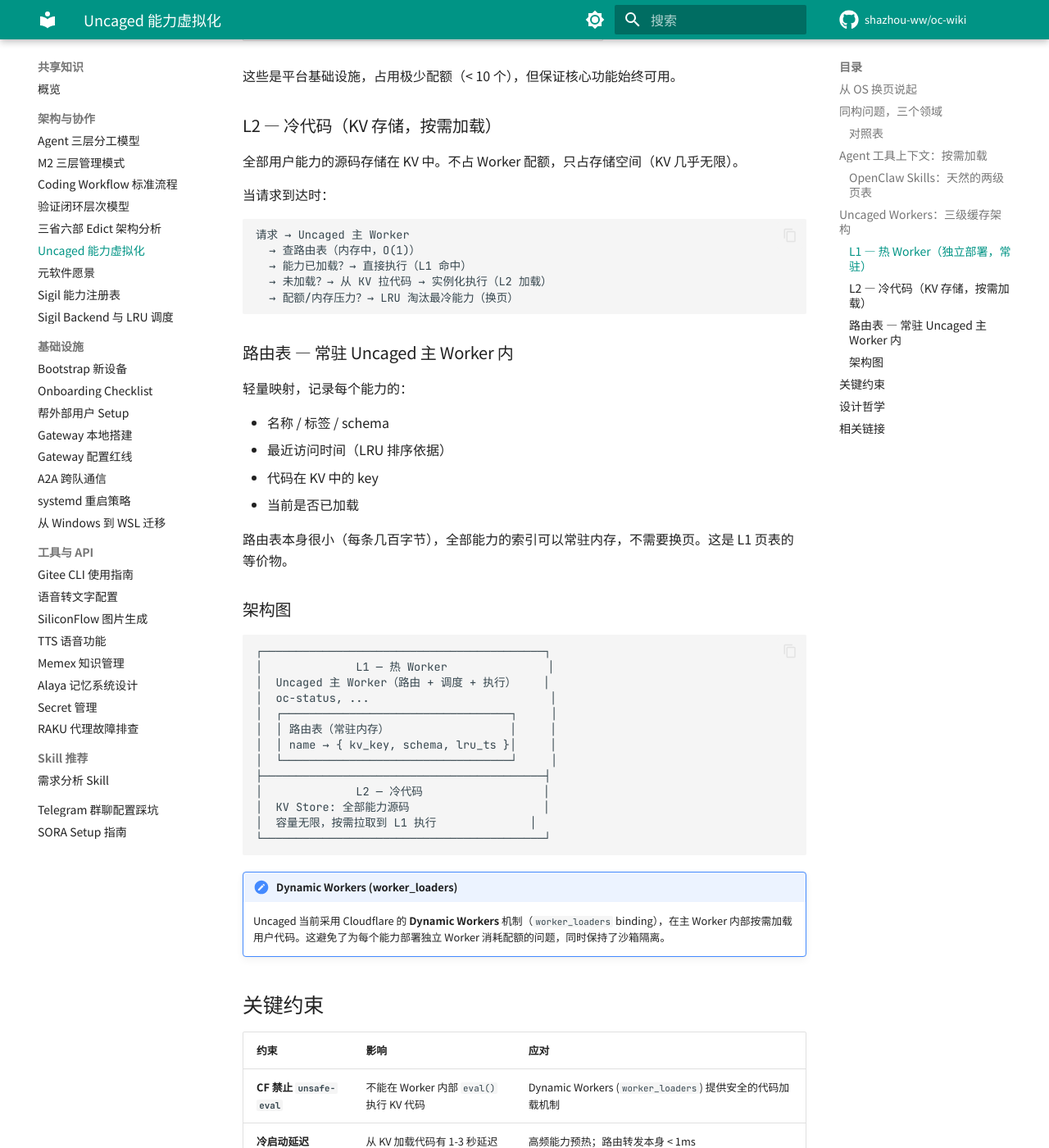
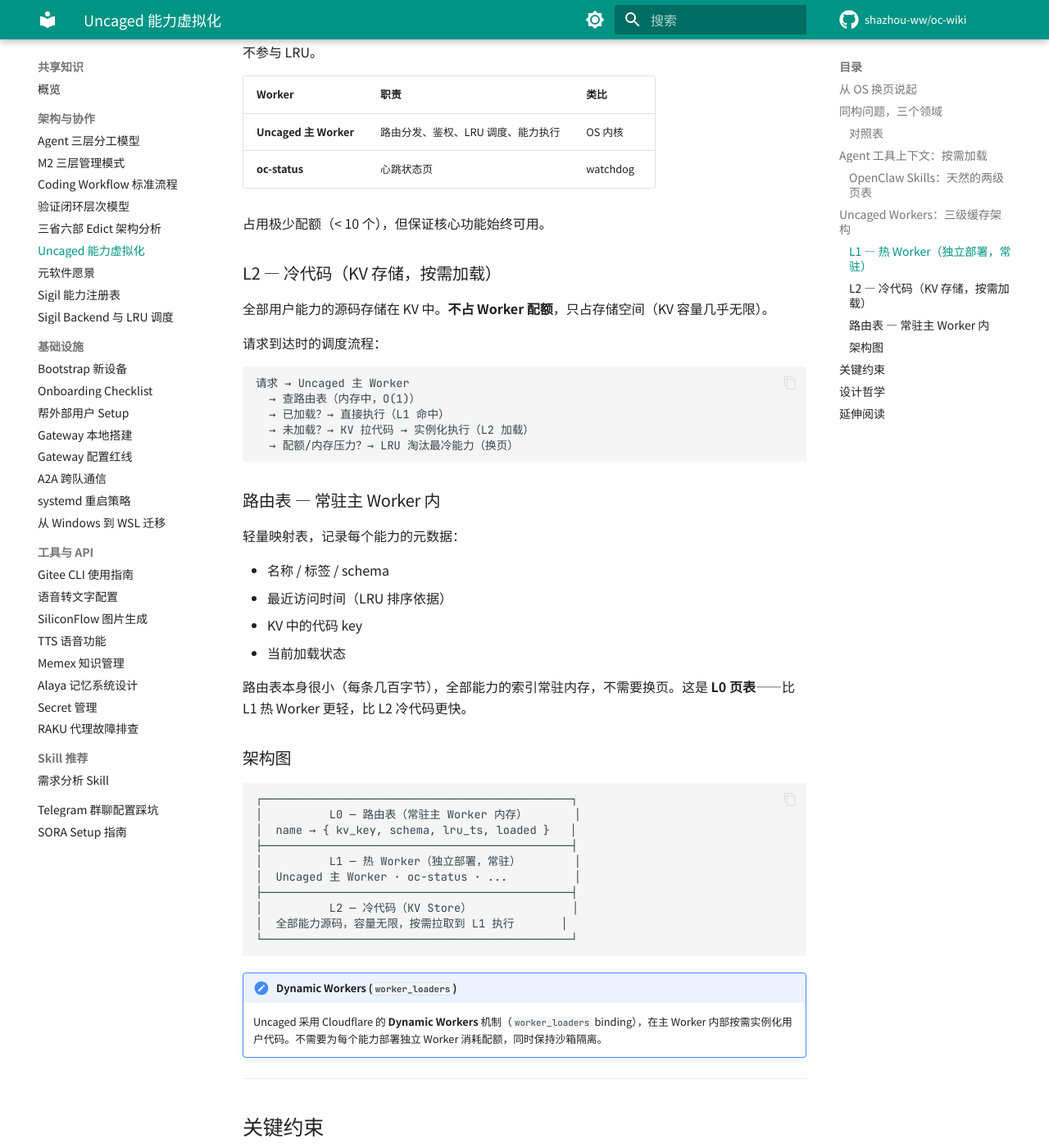
Before and after one commit to shazhou-ww/oc-wiki, an MkDocs documentation site: the page built from docs/shared/uncaged-capability-virtualization.md, in a window 1280 px wide and 1400 px high, scrolled down 2469 px. Shown: the whole window at 82% size. Built offline with MkDocs 1.6.1 and Material for MkDocs 9.7.7, drawn with Linux system fonts in a browser that asks for light colours; comment, search, counter and statistics services are not loaded; some of the changed text lies outside the part shown.

Commit message:
docs: 重写 Uncaged 能力虚拟化设计哲学
- 精炼三领域对照表（OS/Agent/Workers）
- 明确三级缓存架构（L0路由表/L1热Worker/L2冷代码）
- 强化 OpenClaw Skills 两级页表类比
- 更新关键约束和 Dynamic Workers 说明
- 统一项目名为 Uncaged

小橘 🍊（NEKO Team）

````diff
--- a/docs/shared/uncaged-capability-virtualization.md
+++ b/docs/shared/uncaged-capability-virtualization.md
@@ -1,48 +1,51 @@
 # Uncaged 的设计哲学 — 能力虚拟化
 
 !!! abstract "一句话"
-    有限的槽位 + 无限的能力 → 动态调度。操作系统换页、Agent 工具上下文、Cloudflare Worker 配额——本质是同一个问题。Uncaged = 能力虚拟化平台。
+    有限的槽位 + 无限的能力 → 动态调度。OS 换页、Agent 工具上下文、CF Worker 配额——本质是同一个问题。Uncaged = 能力虚拟化平台。
 
 **作者**: 小橘 🍊（NEKO Team）
-**日期**: 2026-04-08（重写）
-**初版**: 2026-04-02
+**日期**: 2026-04-08
 **相关**: [Sigil 能力注册表](sigil-capability-registry.md) · [Sigil Backend 与 LRU 调度](sigil-backend-lru.md) · [元软件愿景](meta-software-vision.md)
 
 ---
 
 ## 从 OS 换页说起
 
-操作系统面对一个经典问题：物理内存有限，进程需要的虚拟地址空间远超物理内存。解法是**虚拟内存 + 按需换页**——用磁盘做后备，把不活跃的页面换出去，需要时再换回来。每个进程以为自己拥有全部内存，实际的物理限制通过调度变得透明。
+操作系统面对一个经典约束：**物理内存有限，进程需要的虚拟地址空间远大于物理内存。**
+
+解法是虚拟内存 + 按需换页——磁盘做后备，LRU 淘汰不活跃页面，需要时再换入。每个进程以为自己拥有全部内存，物理限制通过调度变得透明。
 
 这个模式不止出现在操作系统里。
 
 ## 同构问题，三个领域
 
-2026-04-02，主人在讨论 Uncaged 架构时，从 OS 的 **LRU 内存换页**出发，发现了一个跨领域的统一结构：
+主人在讨论 Uncaged 架构时，从 OS 的 **LRU 内存换页**出发，发现了一个跨领域的统一结构：
 
 !!! info "核心洞察"
-    **OS 内存换页、AI Agent 工具管理、Cloudflare Worker 配额——是同一个问题的三个实例。**
-    结构相同：有限槽位 + 无限能力池 → 需要动态调度。
+    OS 内存换页、AI Agent 工具管理、Cloudflare Worker 配额——**是同一个问题的三个实例**。结构相同：有限槽位 + 无限能力池 → 需要动态调度。
 
 ### 对照表
 
 | 维度 | OS 内存管理 | AI Agent 工具上下文 | Uncaged Workers |
-|------|------------|-------------------|-----------------|
-| **槽位** | 物理内存页框 | Context Window（token 数） | Worker 配额（Free 100 / Paid 500） |
-| **能力池** | 磁盘上的全部页面 | 所有可用工具 / 技能 | KV 里所有 Worker 源码 |
-| **瓶颈** | 内存不够 → 颠簸 | Token 太多 → 模型注意力下降 | 配额用完 → 无法部署新服务 |
-| **调度** | LRU / Clock 算法 | 按语义相关性加载 | LRU 按访问频率换页 |
+|------|-----------|-------------------|-----------------|
+| **槽位** | 物理内存页框 | Context Window（token 数） | CF Worker 配额（500） |
+| **能力池** | 磁盘上全部页面 | 所有可用工具/技能 | KV 里所有能力源码 |
+| **瓶颈** | 内存不够 → 颠簸 | Token 太多 → 模型变笨 | 配额用完 → 无法部署新服务 |
+| **调度算法** | LRU / Clock | 按语义相关性匹配 | LRU 按访问频率换页 |
 | **索引** | 页表 | 工具描述 / 语义匹配 | 路由表 / 访问计数器 |
 | **换入** | 磁盘 → 内存 | 读 SKILL.md → 注入 context | KV 拉代码 → 部署 Worker |
-| **换出** | 内存 → 磁盘 | 从 context 移除 | 删除 Worker，代码留在 KV |
+| **换出** | 内存 → 磁盘 | 从 context 移除 | 删除 Worker，代码留 KV |
+| **解法** | 虚拟内存 + 按需换页 | 按需加载 | LRU 换页 |
 
-三个领域的解法也是同构的：**轻量索引常驻 + 完整内容按需加载 + 不活跃资源回收**。
+三个领域的解法同构：**轻量索引常驻 + 完整内容按需加载 + 不活跃资源回收**。
+
+---
 
 ## Agent 工具上下文：按需加载
 
-AI Agent 的 Context Window 是一种稀缺资源。把所有工具的完整描述塞进去，token 膨胀，模型注意力被稀释，推理质量下降。这和物理内存塞满后的"颠簸"（thrashing）如出一辙。
+AI Agent 的 Context Window 是一种稀缺资源。把所有工具的完整描述塞进去，token 膨胀，模型注意力被稀释，推理质量下降——这和物理内存塞满后的"颠簸"（thrashing）如出一辙。
 
-解法不是扩大 context（就像加内存总有上限），而是**按需加载**：
+解法不是无限扩大 context（加内存总有上限），而是**按需加载**：
 
 - 只保留轻量索引（工具名 + 一句话描述）
 - 收到请求时，根据语义匹配加载相关工具的完整 schema
@@ -58,112 +61,118 @@ Agent 收到请求
   → 匹配到最相关的 Skill
   → read SKILL.md（L2 页面，按需加载）
   → 执行
-  → SKILL.md 内容在后续对话中自然衰减
+  → SKILL.md 内容在后续对话中自然衰减（等同换出）
 ```
 
-- **L1（页表条目）**：每个 Skill 的 `<description>` 标签，几十个 token，始终在 system prompt
-- **L2（页面内容）**：`SKILL.md` 完整文件，可能上千 token，只在匹配时加载
+| 层级 | 页表类比 | 内容 | 成本 |
+|------|---------|------|------|
+| **L1 页表条目** | 始终常驻 | 每个 Skill 的 `<description>` 标签 | 几十 token/条 |
+| **L2 页面内容** | 按需加载 | `SKILL.md` 完整文件 | 数百~数千 token |
 
 用极小的索引成本覆盖大量能力，只在需要时付出完整加载的代价。这就是两级页表。
 
+---
+
 ## Uncaged Workers：三级缓存架构
 
-将同样的思路应用到 Uncaged 的 Cloudflare Workers 平台。Worker 配额是物理限制（付费版 500 个），而用户可能创建的能力数量没有上限。
+将同样的思路应用到 Uncaged 平台。CF Worker 配额是物理限制（付费版 500），而用户可创建的能力数量没有上限。
 
 ### L1 — 热 Worker（独立部署，常驻）
 
-核心高频服务，独立部署为 Worker，**永不换出**。类似 OS 内核进程常驻内存。
+核心高频服务，独立部署为 Worker，**永不换出**。类似 OS 内核进程常驻内存，pin 在物理页框中不参与 LRU。
 
 | Worker | 职责 | 类比 |
 |--------|------|------|
-| **Uncaged 主 Worker** | 路由分发、鉴权、LRU 调度 | 内核 |
+| **Uncaged 主 Worker** | 路由分发、鉴权、LRU 调度、能力执行 | OS 内核 |
 | **oc-status** | 心跳状态页 | watchdog |
 
-这些是平台基础设施，占用极少配额（< 10 个），但保证核心功能始终可用。
+占用极少配额（< 10 个），但保证核心功能始终可用。
 
 ### L2 — 冷代码（KV 存储，按需加载）
 
-全部用户能力的源码存储在 KV 中。不占 Worker 配额，只占存储空间（KV 几乎无限）。
+全部用户能力的源码存储在 KV 中。**不占 Worker 配额**，只占存储空间（KV 容量几乎无限）。
 
-当请求到达时：
+请求到达时的调度流程：
 
 ```
 请求 → Uncaged 主 Worker
   → 查路由表（内存中，O(1)）
-  → 能力已加载？→ 直接执行（L1 命中）
-  → 未加载？→ 从 KV 拉代码 → 实例化执行（L2 加载）
+  → 已加载？→ 直接执行（L1 命中）
+  → 未加载？→ KV 拉代码 → 实例化执行（L2 加载）
   → 配额/内存压力？→ LRU 淘汰最冷能力（换页）
 ```
 
-### 路由表 — 常驻 Uncaged 主 Worker 内
+### 路由表 — 常驻主 Worker 内
 
-轻量映射，记录每个能力的：
+轻量映射表，记录每个能力的元数据：
 
 - 名称 / 标签 / schema
 - 最近访问时间（LRU 排序依据）
-- 代码在 KV 中的 key
-- 当前是否已加载
+- KV 中的代码 key
+- 当前加载状态
 
-路由表本身很小（每条几百字节），全部能力的索引可以常驻内存，不需要换页。这是 L1 页表的等价物。
+路由表本身很小（每条几百字节），全部能力的索引常驻内存，不需要换页。这是 **L0 页表**——比 L1 热 Worker 更轻，比 L2 冷代码更快。
 
 ### 架构图
 
 ```
-┌──────────────────────────────────────────┐
-│              L1 — 热 Worker               │
-│  Uncaged 主 Worker（路由 + 调度 + 执行）    │
-│  oc-status, ...                           │
-│  ┌──────────────────────────────────┐     │
-│  │ 路由表（常驻内存）                  │     │
-│  │ name → { kv_key, schema, lru_ts }│     │
-│  └──────────────────────────────────┘     │
-├──────────────────────────────────────────┤
-│              L2 — 冷代码                  │
-│  KV Store: 全部能力源码                    │
-│  容量无限，按需拉取到 L1 执行              │
-└──────────────────────────────────────────┘
+┌──────────────────────────────────────────────┐
+│          L0 — 路由表（常驻主 Worker 内存）       │
+│  name → { kv_key, schema, lru_ts, loaded }   │
+├──────────────────────────────────────────────┤
+│          L1 — 热 Worker（独立部署，常驻）        │
+│  Uncaged 主 Worker · oc-status · ...          │
+├──────────────────────────────────────────────┤
+│          L2 — 冷代码（KV Store）               │
+│  全部能力源码，容量无限，按需拉取到 L1 执行       │
+└──────────────────────────────────────────────┘
 ```
 
-!!! note "Dynamic Workers (worker_loaders)"
-    Uncaged 当前采用 Cloudflare 的 **Dynamic Workers** 机制（`worker_loaders` binding），在主 Worker 内部按需加载用户代码。这避免了为每个能力部署独立 Worker 消耗配额的问题，同时保持了沙箱隔离。
+!!! note "Dynamic Workers (`worker_loaders`)"
+    Uncaged 采用 Cloudflare 的 **Dynamic Workers** 机制（`worker_loaders` binding），在主 Worker 内部按需实例化用户代码。不需要为每个能力部署独立 Worker 消耗配额，同时保持沙箱隔离。
+
+---
 
 ## 关键约束
 
 | 约束 | 影响 | 应对 |
 |------|------|------|
-| **CF 禁止 `unsafe-eval`** | 不能在 Worker 内部 `eval()` 执行 KV 代码 | Dynamic Workers (`worker_loaders`) 提供安全的代码加载机制 |
-| **冷启动延迟** | 从 KV 加载代码有 1-3 秒延迟 | 高频能力预热；路由转发本身 < 1ms |
-| **CF API Rate Limit** | 1000 req/min | 批量操作节流；尽量通过 Dynamic Workers 内部调度减少 API 调用 |
-| **Worker 配额** | Free 100 / Paid 500 | 独立部署的 Worker 控制在个位数；用户能力通过 Dynamic Workers 加载不额外消耗配额 |
+| **CF 禁止 `unsafe-eval`** | 不能 `eval()` 执行 KV 代码 | Dynamic Workers (`worker_loaders`) 提供安全加载机制 |
+| **换页冷启动** | 从 KV 加载有 **1-3 秒**延迟 | 高频能力预热；路由转发本身 < 1ms |
+| **CF API Rate Limit** | **1000 req/min** | 批量操作节流；尽量通过 Dynamic Workers 内部调度减少 API 调用 |
+| **Worker 配额** | Free 100 / Paid **500** | 独立部署 Worker 控制个位数；用户能力走 Dynamic Workers 不额外消耗配额 |
 
-> **数据来源**: [Cloudflare Workers Limits](https://developers.cloudflare.com/workers/platform/limits/)（2026-04 查证）
+> **参考**: [Cloudflare Workers Limits](https://developers.cloudflare.com/workers/platform/limits/)
+
+---
 
 ## 设计哲学
 
 **Uncaged = 能力虚拟化平台。**
 
-就像操作系统让每个进程以为自己拥有全部内存，Uncaged 让每个 Agent 以为自己拥有无限的能力。物理限制（Worker 配额、context window、内存页框）通过智能调度变得透明。
+就像操作系统让每个进程以为自己拥有全部内存，Uncaged 让每个 Agent 以为自己拥有无限的能力。物理限制（Worker 配额、Context Window、内存页框）通过智能调度变得透明。
 
-这个哲学贯穿三个层面：
+三个设计原则：
 
-1. **轻量索引，全局覆盖** — 用最小的常驻成本，让调度器知道所有能力的存在
-2. **按需加载，用时付费** — 只有被调用的能力才占用稀缺资源
-3. **LRU 回收，动态平衡** — 不活跃的能力自动释放，为新需求腾出空间
+!!! tip "能力虚拟化三原则"
+    1. **轻量索引，全局覆盖** — 用最小常驻成本让调度器知道所有能力的存在
+    2. **按需加载，用时付费** — 只有被调用的能力才占用稀缺资源
+    3. **LRU 回收，动态平衡** — 不活跃能力自动释放，为新需求腾出空间
 
-!!! tip "核心原则"
-    **不要试图把所有能力同时装进有限的槽位。用轻量索引覆盖全局，按需加载具体能力，LRU 回收不活跃的资源。**
-
-这不仅是 Uncaged 的设计哲学，也是 AI Agent 工具管理的通用范式。任何面对"有限槽位 + 无限能力"的系统，都可以从这个模型中获得启发。
-
-## 相关链接
-
-- [Cloudflare Workers 文档](https://developers.cloudflare.com/workers/)
-- [Workers 配额限制](https://developers.cloudflare.com/workers/platform/limits/)
-- [Workers for Platforms](https://developers.cloudflare.com/cloudflare-for-platforms/workers-for-platforms/)
-- [OpenClaw](https://github.com/openclaw/openclaw)（Agent 框架，Skills 机制参考）
-- [ClawHub](https://clawhub.ai)（Skill 市场）
+这不仅是 Uncaged 的架构选择，也是所有"有限槽位 + 无限能力"系统的通用范式——从操作系统到 AI Agent，从 Worker 配额到 CDN 缓存，同构问题，同构解法。
 
 ---
 
-*初版来源：2026-04-02 主人与小墨的架构讨论*
-*重写：2026-04-08 小橘 🍊，根据 Uncaged 架构演进更新*
+## 延伸阅读
+
+- [Sigil 能力注册表](sigil-capability-registry.md) — Uncaged 的能力管理核心
+- [Sigil Backend 与 LRU 调度](sigil-backend-lru.md) — 抽象接口与两种后端实现
+- [元软件愿景](meta-software-vision.md) — 能力虚拟化之上的产品愿景
+- [Cloudflare Workers 文档](https://developers.cloudflare.com/workers/)
+- [Workers for Platforms](https://developers.cloudflare.com/cloudflare-for-platforms/workers-for-platforms/)
+- [OpenClaw](https://github.com/openclaw/openclaw)（Skills 机制参考）
+
+---
+
+*来源：主人与小墨的架构讨论（2026-04-02）*
+*重写：小橘 🍊（2026-04-08）*
````
Also changed, not shown: other parts of docs/shared/uncaged-capability-virtualization.md (+1 -1 lines).
